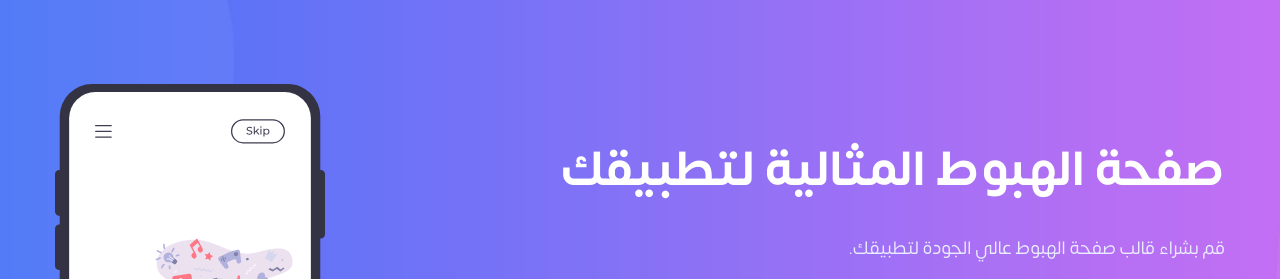
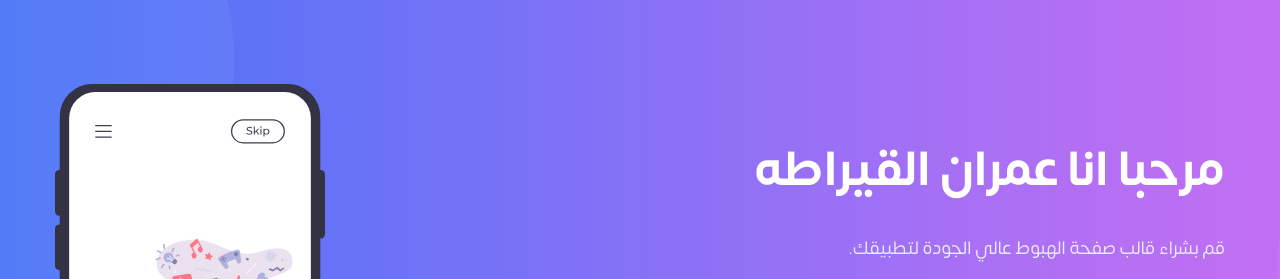
Before and after one commit to AmranAlKerata/your-app, a plain HTML site: page index.html in a window 1280 px wide. Shown: the part 100-379 px from the top of the page. Drawn offline with Linux system fonts and the light colour scheme; animation ran at ten frames a second.

Commit message:
Chagne Title

```diff
--- a/index.html
+++ b/index.html
@@ -117,8 +117,7 @@
 						<div class="container">
 							<div class="row">
 								<div class="left col-12 col-sm-12 col-md-7">
-									<h1 class="ez-animate" data-animation="fadeInRight">صفحة الهبوط المثالية لتطبيقك
-									</h1>
+									<h1 class="ez-animate" data-animation="fadeInRight">مرحبا انا عمران القيراطه</h1>
 									<p class="ez-animate" data-animation="fadeInRight">قم بشراء قالب صفحة الهبوط عالي
 										الجودة لتطبيقك.</p>
 									<ul>
```
